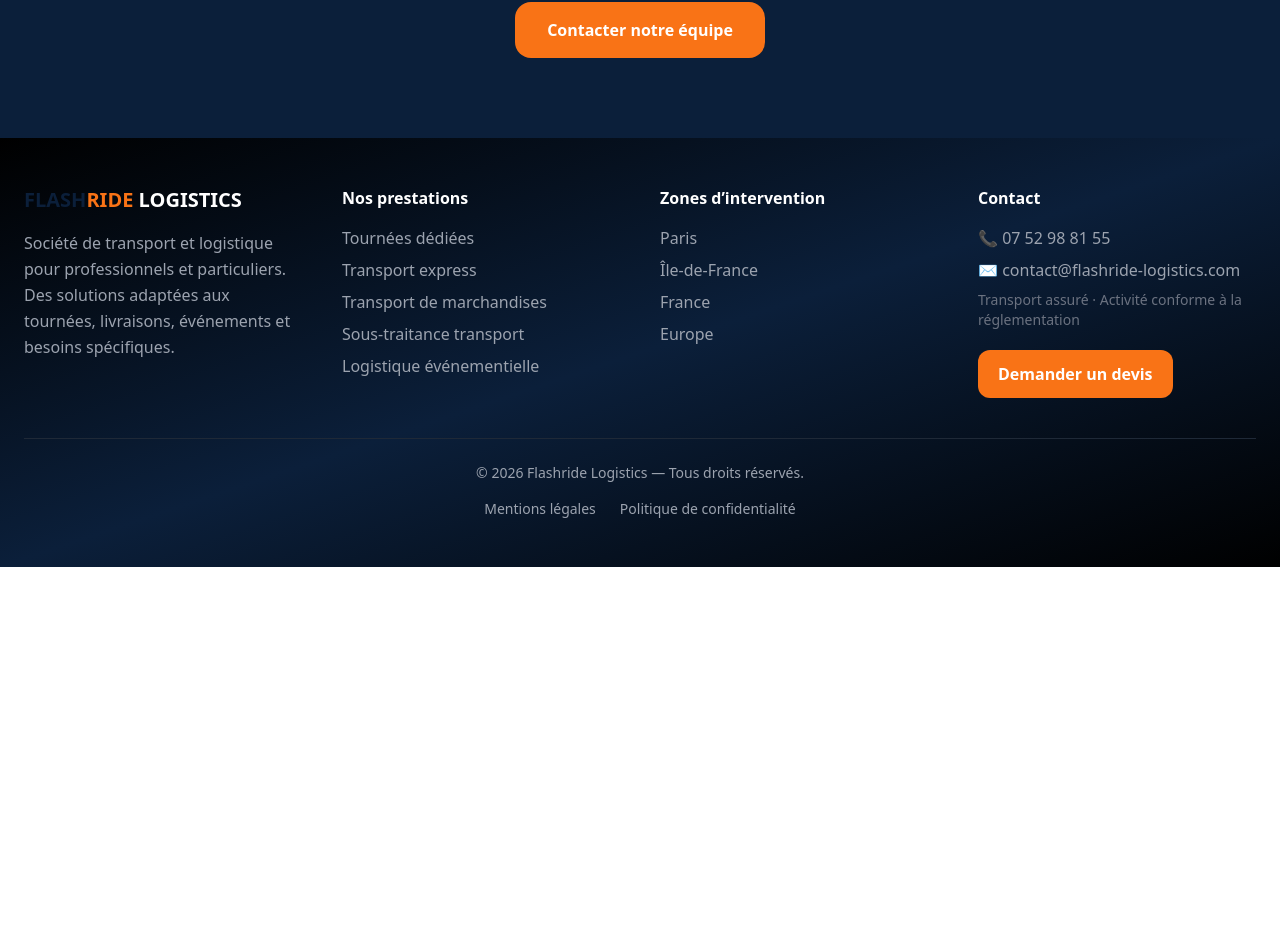
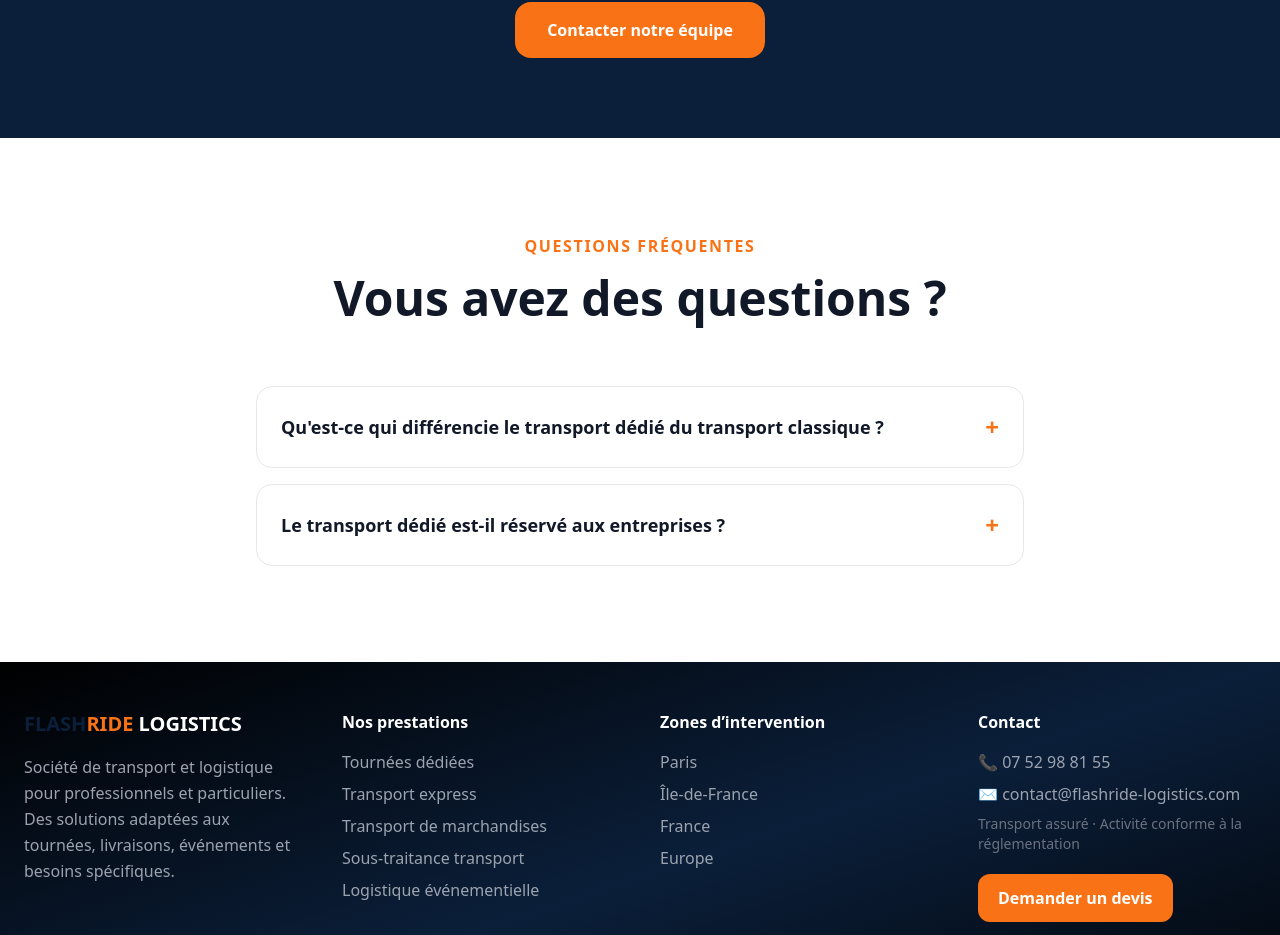
Before and after one commit to jasonvandommele-commits/flashride-logistics, a Next.js app: page /transport-dedie in a window 1280 px wide. Shown: the part 1328-2263 px from the top of the page. Before the commit the page ends 1895 px from the top, so only its background shows below. Built offline with nearby package versions, Linux system fonts and the light colour scheme.

Commit message:
Update page.jsx

```diff
--- a/app/transport-dedie/page.jsx
+++ b/app/transport-dedie/page.jsx
@@ -3,6 +3,7 @@
 import { useState } from "react";
 import Footer from "../components/Footer";
 import Navbar from "../components/Navbar";
+import FAQ from "../components/FAQ";
 
 
 export default function TransportDedie() {
@@ -169,6 +170,17 @@ export default function TransportDedie() {
       </section>
 
 
+<FAQ items={[
+  {
+    question: "Qu'est-ce qui différencie le transport dédié du transport classique ?",
+    answer: "Un interlocuteur unique et une organisation entièrement construite autour de vos contraintes spécifiques : volumes, horaires, zones."
+  },
+  {
+  question: "Le transport dédié est-il réservé aux entreprises ?",
+  answer: "Non, cette solution s'adresse aussi bien aux entreprises qu'aux particuliers ayant des besoins récurrents ou spécifiques nécessitant une organisation sur mesure."
+}
+
+]} />
 
 
 
```
